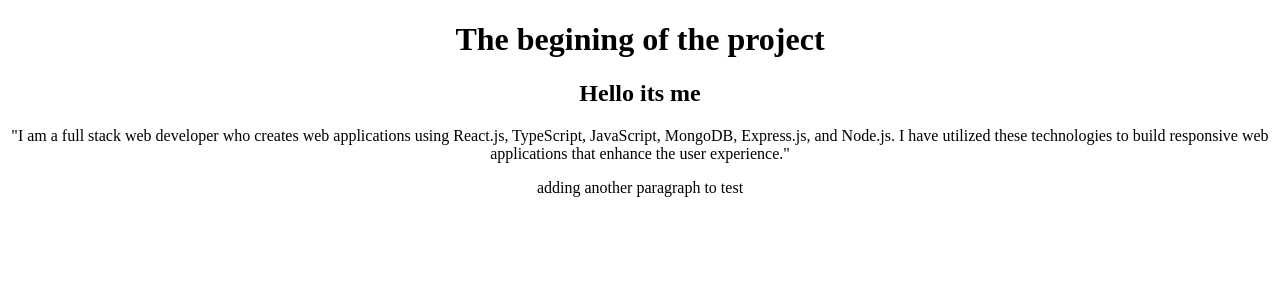
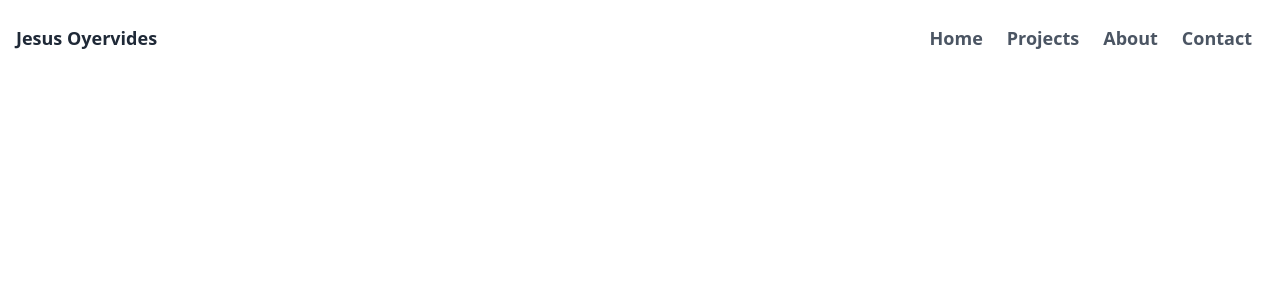
Before and after one commit to jesusoyer/JO-Portfolio, a React (Create React App) app: page / in a window 1280 px wide. Shown: the top 300 px of the page. Built offline with nearby package versions, Linux system fonts and the light colour scheme.

Commit message:
added talwindcss, created navbar

```diff
--- a/package.json
+++ b/package.json
@@ -39,5 +39,8 @@
       "last 1 firefox version",
       "last 1 safari version"
     ]
+  },
+  "devDependencies": {
+    "tailwindcss": "^3.3.2"
   }
 }
--- a/src/App.tsx
+++ b/src/App.tsx
@@ -1,14 +1,16 @@
+import './App.css';
+import NavBar from './components/NavBar';
+import './index.css';
 
-import './App.css';
 
-function App() {
+const App: React.FC = () => {
   return (
     <div className="App">
-        <h1>The begining of the project</h1>
-        <h2>Hello its me</h2>
-        <p>"I am a full stack web developer who creates web applications using React.js, TypeScript, JavaScript, MongoDB, Express.js, and Node.js. I have utilized these technologies to build responsive web applications that enhance the user experience."</p>
-        <p>adding another paragraph to test</p>
+    <nav><NavBar /></nav>
     </div>
+
+
+
   );
 }
 
--- /dev/null
+++ b/src/components/NavBar.tsx
@@ -0,0 +1,35 @@
+import navbarCss from "./navbarCss";
+
+const NavBar: React.FC = () => {
+
+    const { logo, containerCss, navbarFlexItems, flexContainer,navbarFlexCenter, flexItems, itemsCss, }
+
+      = navbarCss;
+
+
+  return (
+    <div className="App">
+      <nav className={logo}>
+<div className={containerCss}>
+  <div className={navbarFlexItems}>    <div className={navbarFlexCenter}>
+
+     <a href="#" className={flexContainer}>Jesus Oyervides</a>
+   </div>
+    <div className={flexItems}>
+
+      <a href="#" className={itemsCss}>Home</a>
+       <a href="#" className={itemsCss}>Projects</a>
+      <a href="#" className={itemsCss}>About</a>
+      <a href="#" className={itemsCss}>Contact</a>
+    </div>
+  </div>
+ </div>
+ </nav>
+    </div>
+
+
+
+  );
+}
+
+export default NavBar;
--- /dev/null
+++ b/src/components/navbarCss.tsx
@@ -0,0 +1,18 @@
+
+const navbarCss = {
+
+logo: "text-gray-800 font-semibold text-lg",
+containerCss: "container mx-auto px-4",
+navbarFlexItems: "flex items-center justify-between py-4",
+navbarFlexCenter:"flex items-center",
+flexContainer: "text-gray-800 font-semibold text-lg",
+flexItems: "flex items-center",
+itemsCss: "text-gray-600 hover:text-gray-800 px-3 py-2"
+
+
+
+
+
+}
+
+export default navbarCss;
--- /dev/null
+++ b/src/index.css
@@ -0,0 +1,3 @@
+@tailwind base;
+@tailwind components;
+@tailwind utilities;
--- /dev/null
+++ b/tailwind.config.js
@@ -0,0 +1,10 @@
+/** @type {import('tailwindcss').Config} */
+module.exports = {
+  content: [
+    './src/**/*.{js,jsx,ts,tsx}',
+  ],
+  theme: {
+    extend: {},
+  },
+  plugins: [],
+}
```
Also changed, not shown: 1 other file (tests, documents, lock files or other folders).
